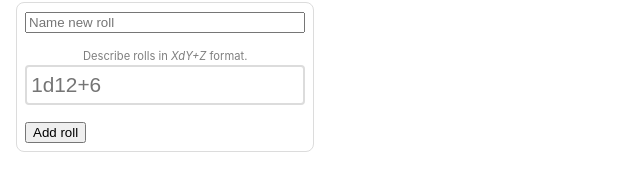
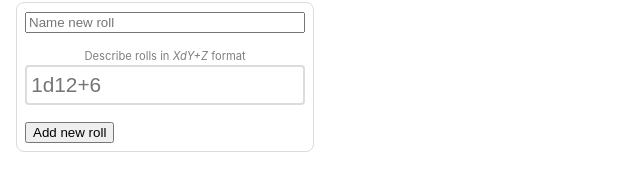
Before and after one commit to giladgray/dice-city, a Next.js app: page / in a window 1280 px wide. Shown: the part 200-390 px from the top of the page, without its empty margins (0-640 px from the left). Built offline with nearby package versions, Linux system fonts and the light colour scheme.

Commit message:
NewRoll language

```diff
--- a/src/NewRoll.tsx
+++ b/src/NewRoll.tsx
@@ -24,12 +24,12 @@
       <dl className={styles.flexRow}>
         <div className={styles.die + " " + styles.static}>
           <dt>
-            Describe rolls in <em>XdY+Z</em> format.
+            Describe rolls in <em>XdY+Z</em> format
           </dt>
           <input type="text" pattern="[d+-\\d\\s]*" {...roll} />
         </div>
       </dl>
-      <button type="submit">Add roll</button>
+      <button type="submit">Add new roll</button>
     </form>
   );
 });
```
